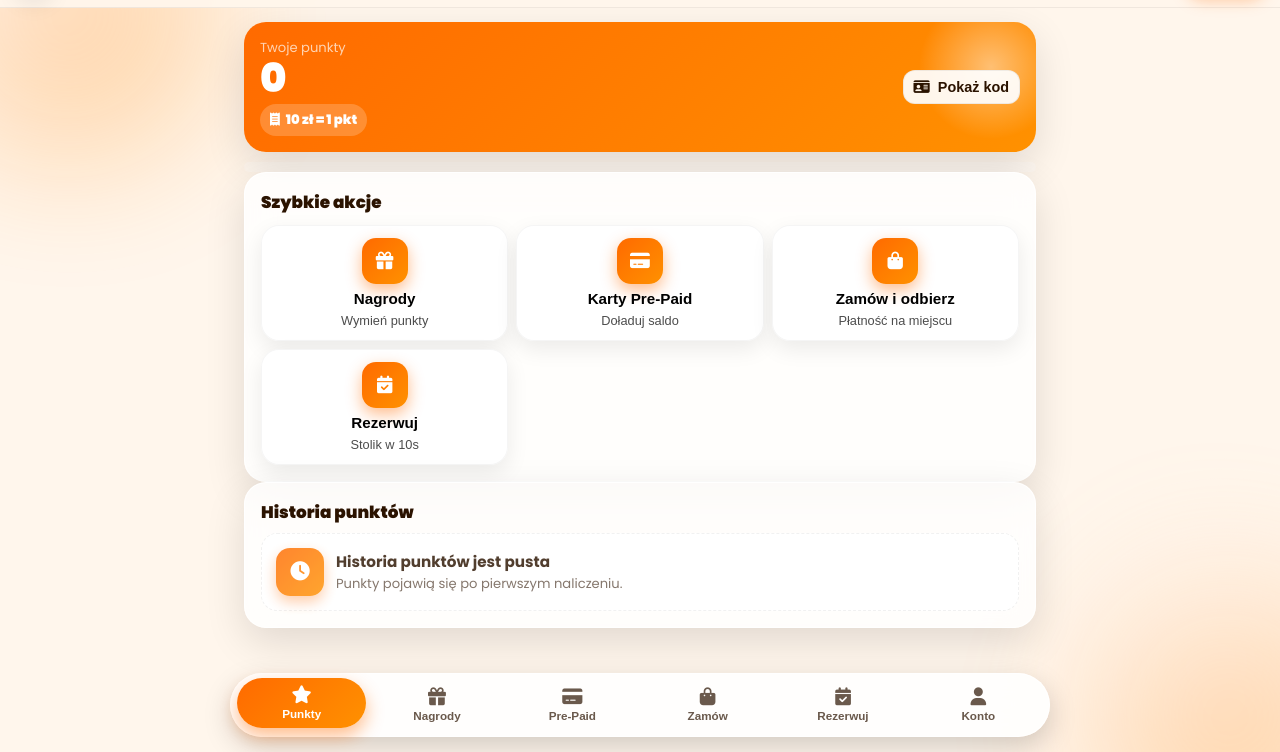
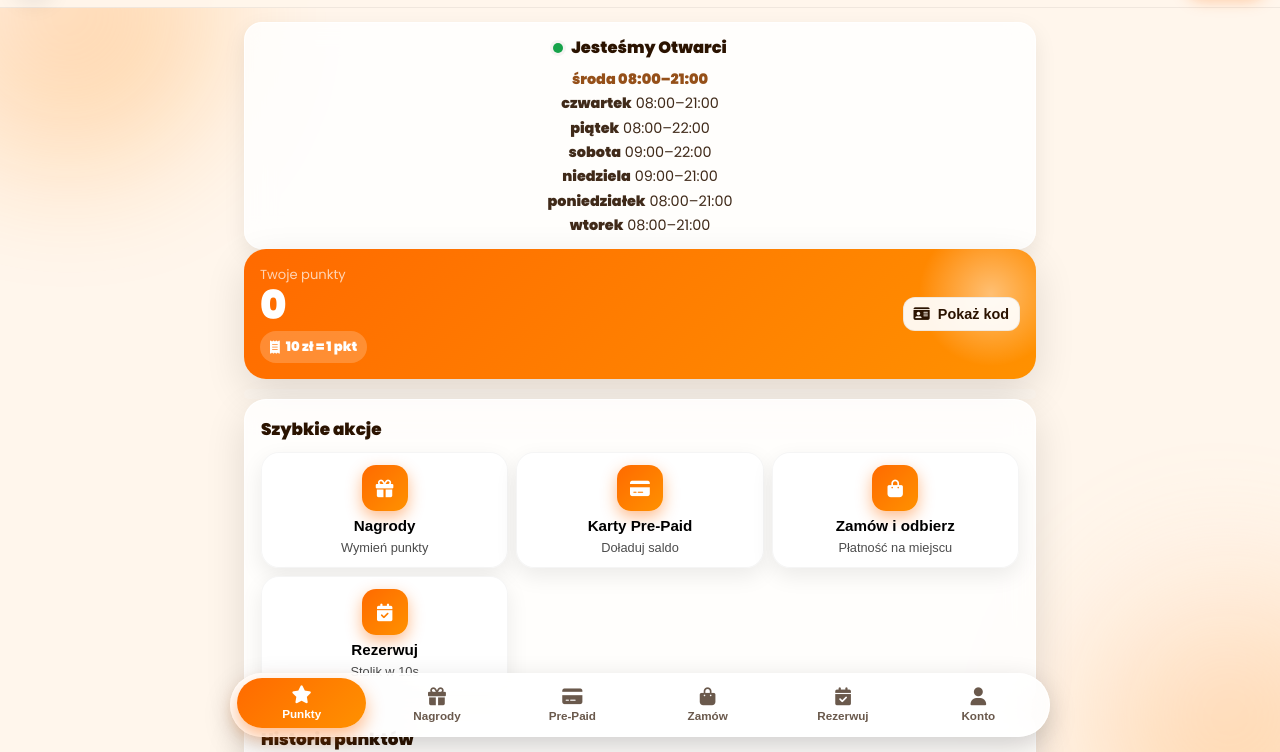
Before and after one commit to zxq041/Milkshake-Beta, a plain HTML site: page index.html in a window 1280 px wide. Shown: the part 53-805 px from the top of the page. Drawn offline with Linux system fonts and the light colour scheme.

Commit message:
Update index.html

```diff
--- a/index.html
+++ b/index.html
@@ -178,6 +178,47 @@
     .progress{margin-top:10px;background:rgba(255,255,255,.24);height:10px;border-radius:999px;overflow:hidden;}
     .progress > div{height:100%;background:rgba(255,255,255,.96);width:0%;transition:width .35s ease;border-radius:999px;}
 
+    /* Opening hours / status */
+    .opening-card{
+      background: var(--glass);
+      backdrop-filter: blur(14px);
+      border: 1px solid rgba(255,255,255,.98);
+      border-radius: 18px;
+      box-shadow: var(--shadow-soft);
+      padding: 12px 14px;
+      display: grid;
+      gap: 8px;
+      text-align: center;
+    }
+    .opening-status{
+      display:flex;
+      align-items:center;
+      justify-content:center;
+      gap:8px;
+      font-weight:900;
+      font-size:1.02rem;
+    }
+    .status-dot{
+      width:10px;height:10px;border-radius:50%;
+      background:#ccc;
+      box-shadow: 0 0 0 3px rgba(0,0,0,.04);
+    }
+    .status-dot.open{ background: var(--success); }
+    .status-dot.closed{ background: var(--danger); }
+
+    .opening-hours{
+      font-size:.9rem;
+      line-height:1.55;
+      opacity:.9;
+      display:grid;
+      gap:2px;
+    }
+    .opening-hours b{ font-weight:900; }
+    .opening-hours .today{
+      font-weight:900;
+      color: var(--link);
+    }
+
     /* Quick actions */
     .quick-grid{display:grid;grid-template-columns:repeat(3,1fr);gap:8px;margin-top:10px;}
     .quick{
@@ -485,6 +526,16 @@
 
     <!-- TAB: PUNKTY -->
     <section id="tab-points" class="tab active">
+
+      <!-- Opening hours + status -->
+      <div class="opening-card" id="openingCard">
+        <div class="opening-status">
+          <span class="status-dot" id="openDot"></span>
+          <span id="openText">Sprawdzam status...</span>
+        </div>
+        <div class="opening-hours" id="openingHours"></div>
+      </div>
+
       <div class="points-hero">
         <div>
           <div class="tiny">Twoje punkty</div>
@@ -966,6 +1017,56 @@
       },
       set(key, val){ localStorage.setItem(key, JSON.stringify(val)); }
     };
+
+    // ---------- Opening hours / status ----------
+    const openDotEl   = document.getElementById("openDot");
+    const openTextEl  = document.getElementById("openText");
+    const openHoursEl = document.getElementById("openingHours");
+
+    const openingSchedule = {
+      0: { label: "niedziela", open: "09:00", close: "21:00" },
+      1: { label: "poniedziałek", open: "08:00", close: "21:00" },
+      2: { label: "wtorek", open: "08:00", close: "21:00" },
+      3: { label: "środa", open: "08:00", close: "21:00" },
+      4: { label: "czwartek", open: "08:00", close: "21:00" },
+      5: { label: "piątek", open: "08:00", close: "22:00" },
+      6: { label: "sobota", open: "09:00", close: "22:00" },
+    };
+
+    function toMinutes(hhmm){
+      const [h,m] = hhmm.split(":").map(Number);
+      return h*60 + m;
+    }
+
+    function renderOpeningHours(){
+      const now = new Date();
+      const day = now.getDay(); // 0=niedz, 1=pon, ...
+      const minutesNow = now.getHours()*60 + now.getMinutes();
+
+      const today = openingSchedule[day];
+      const openM  = toMinutes(today.open);
+      const closeM = toMinutes(today.close);
+
+      const isOpen = minutesNow >= openM && minutesNow < closeM;
+
+      openDotEl.classList.remove("open","closed");
+      openDotEl.classList.add(isOpen ? "open" : "closed");
+      openTextEl.textContent = isOpen ? "Jesteśmy Otwarci" : "Jesteśmy Zamknięci";
+
+      const order = [3,4,5,6,0,1,2]; // start od środy jak w rozpisce
+      openHoursEl.innerHTML = order.map(d=>{
+        const s = openingSchedule[d];
+        const isToday = d === day;
+        return `
+          <div class="${isToday ? "today" : ""}">
+            <b>${s.label}</b> ${s.open}–${s.close}
+          </div>
+        `;
+      }).join("");
+    }
+
+    renderOpeningHours();
+    setInterval(renderOpeningHours, 60*1000);
 
     // ---------- Clear points history once ----------
     (function clearHistoryOnce(){
```
